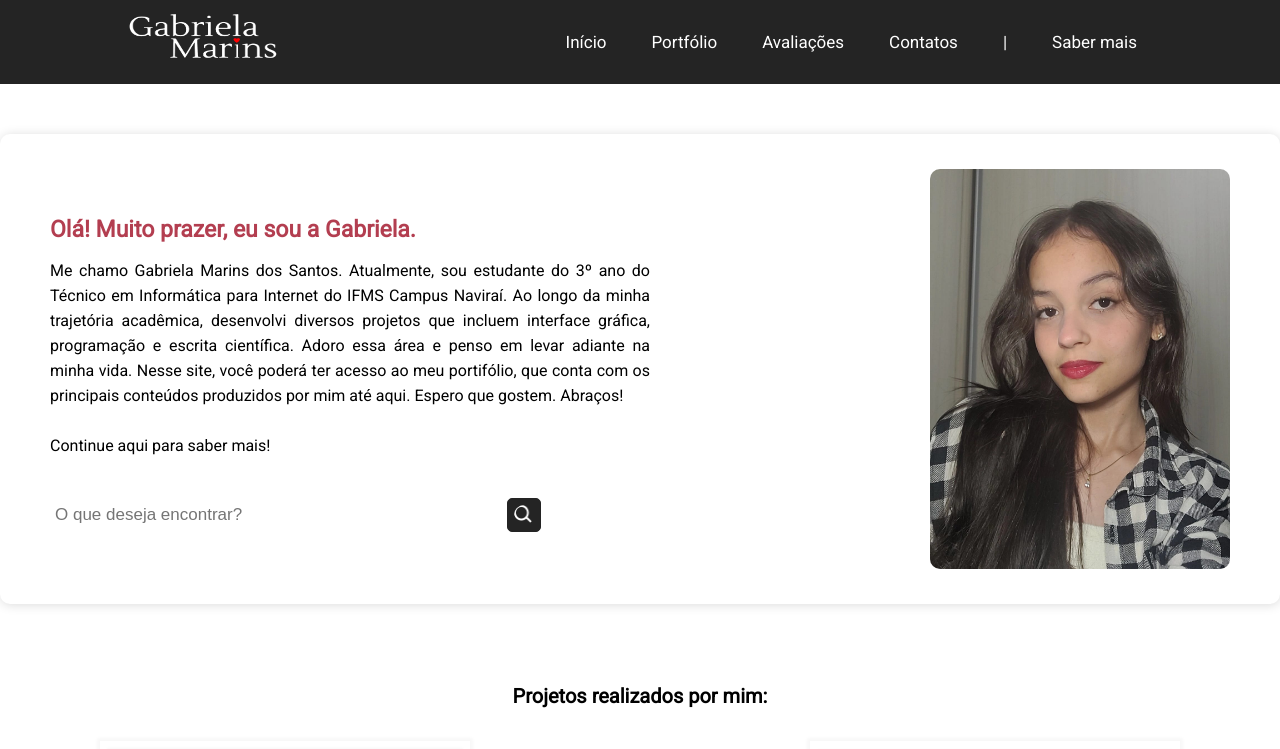
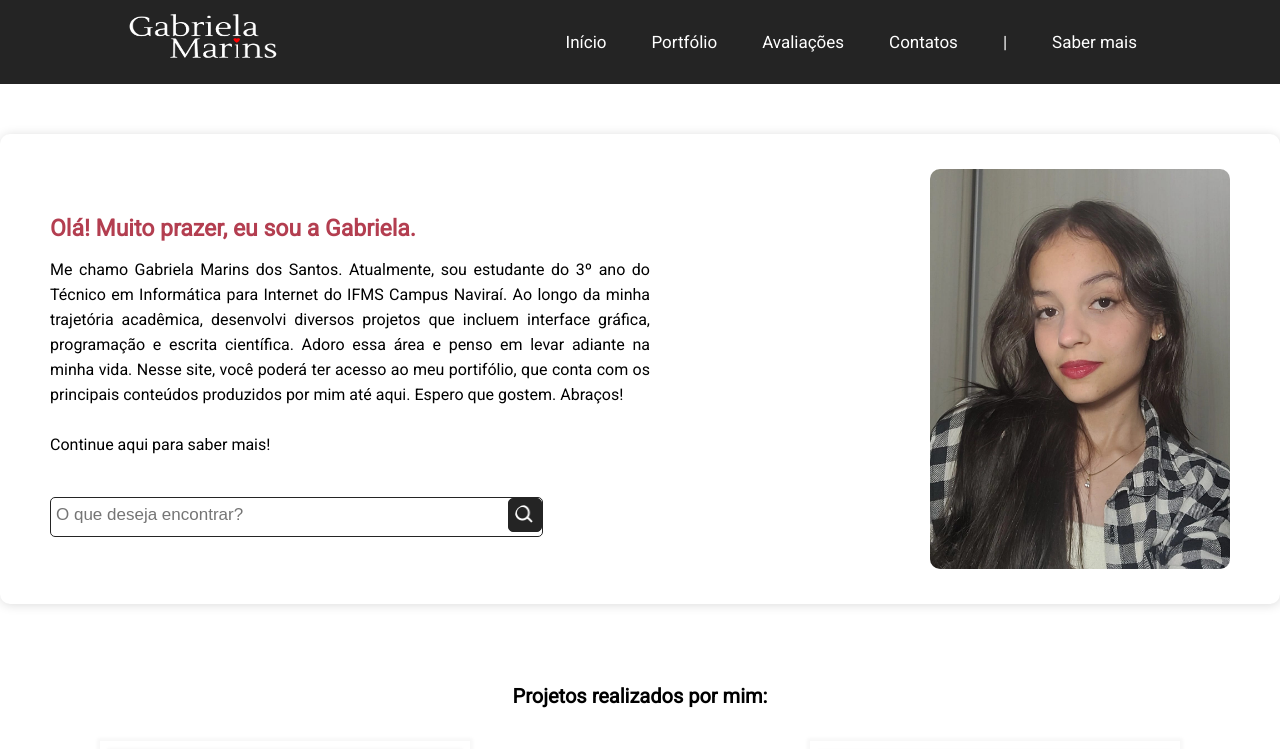
Before and after one commit to gabimarins/portifolio, a React (Vite) app: page / in a window 1280 px wide. Shown: the top 749 px of the page. Built offline with nearby package versions, Linux system fonts and the light colour scheme.

Commit message:
Update Main.tsx

```diff
--- a/src/componentes/main/Main.tsx
+++ b/src/componentes/main/Main.tsx
@@ -100,7 +100,7 @@ export default function Main(){
                                      que conta com os principais conteúdos produzidos por mim até aqui. Espero que gostem. Abraços!
                                      <br></br><br></br>Continue aqui para saber mais!</p>
                               </div>
-                              {<div className="campopesquisa"> <div id="divBusca">
+                              {<div className="campopesquisa"> <div className="divBusca">
                                           <input type="text" className="botao_pesquisa" placeholder="O que deseja encontrar?" onChange={TrataTexto}/>
                                           <button className="divBusca"><img src={lupa}></img></button>
                                </div> </div>}
```
